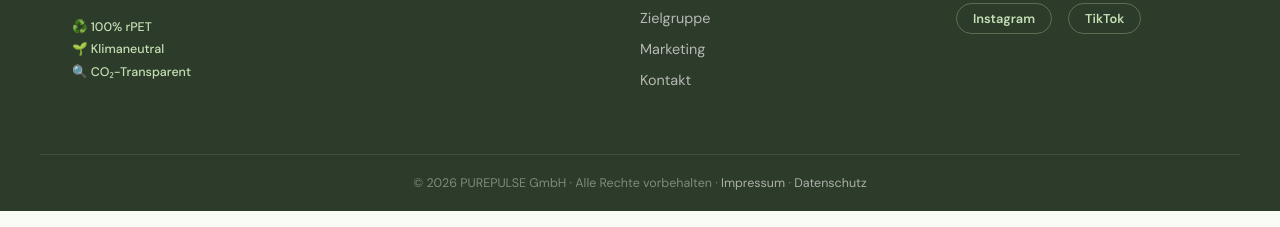
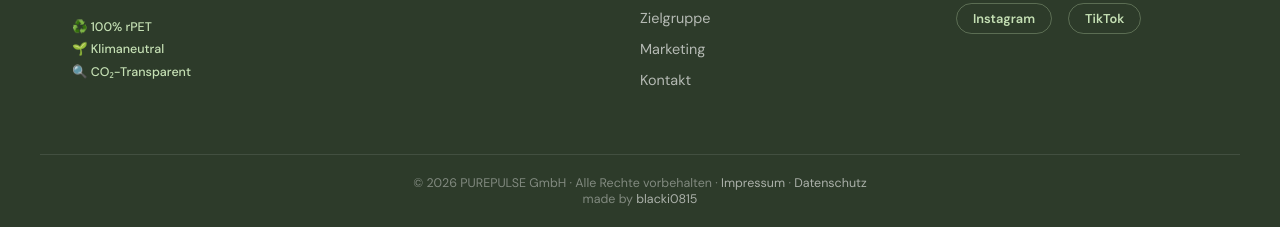
Before and after one commit to blacki0815/Purepulse, a plain HTML site: page marketing.html in a window 1280 px wide. Shown: the part 4514-4741 px from the top of the page. Drawn offline with nearby package versions, Linux system fonts and the light colour scheme; a web font is replaced by a local one.

Commit message:
Add attribution to footer in marketing.html

```diff
--- a/marketing.html
+++ b/marketing.html
@@ -288,7 +288,7 @@
       </div>
     </div>
     <div class="footer__bottom">
-      <p>© 2026 PUREPULSE GmbH · Alle Rechte vorbehalten · <a href="#">Impressum</a> · <a href="#">Datenschutz</a></p>
+      <p>© 2026 PUREPULSE GmbH · Alle Rechte vorbehalten · <a href="#">Impressum</a> · <a href="#">Datenschutz</a><p class="madeBy">made by <a class="madeBy" href="https://github.com/blacki0815">blacki0815</a></p></p>
     </div>
   </footer>
 
```
